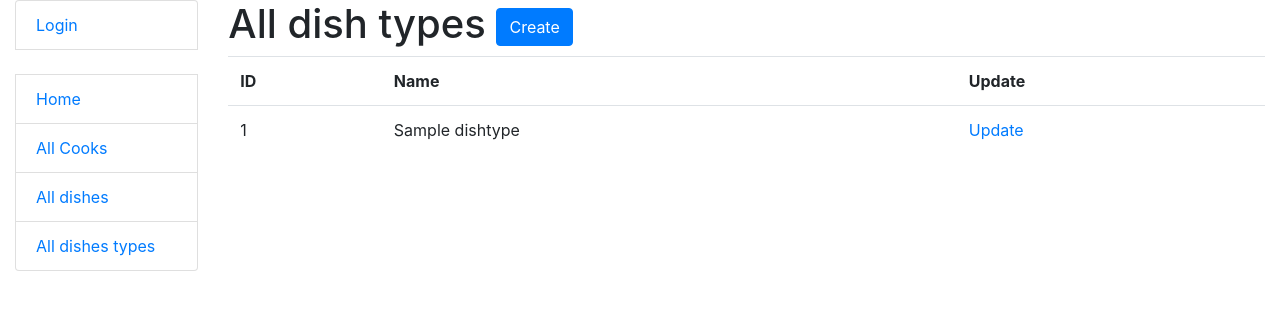
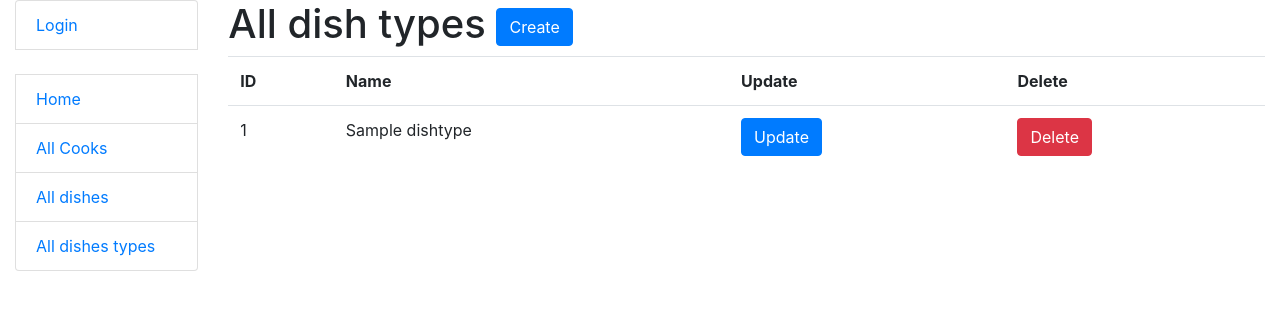
Before and after one commit to artemgrishko/restaurant-kitchen-service, a Django app: page /dishtypes/ in a window 1280 px wide. Shown: the top 310 px of the page. Run offline with Django 5.2, Linux system fonts and the light colour scheme; tables that the repository leaves empty hold one stand-in row (values such as "Sample post").

Commit message:
update button create to dish_types_list & create button for deleting

```diff
--- a/templates/restaurant/dish_types_list.html
+++ b/templates/restaurant/dish_types_list.html
@@ -10,12 +10,14 @@
         <th>ID</th>
         <th>Name</th>
         <th>Update</th>
+        <th>Delete</th>
       </tr>
       {% for type in dish_types_list %}
         <tr>
           <td>{{ type.id }}</td>
           <td>{{ type.name }}</td>
-          <td><a href="{% url 'restaurant:dish_types-update' pk=type.id %}">Update</a></td>
+          <td><a href="{% url 'restaurant:dish_types-update' pk=type.id %}" class="btn btn-primary">Update</a></td>
+          <td><a href="{% url 'restaurant:dish_types-delete' pk=type.id %}" class="btn btn-danger">Delete</a></td>
         </tr>
       {% endfor %}
   {% endif %}
```
